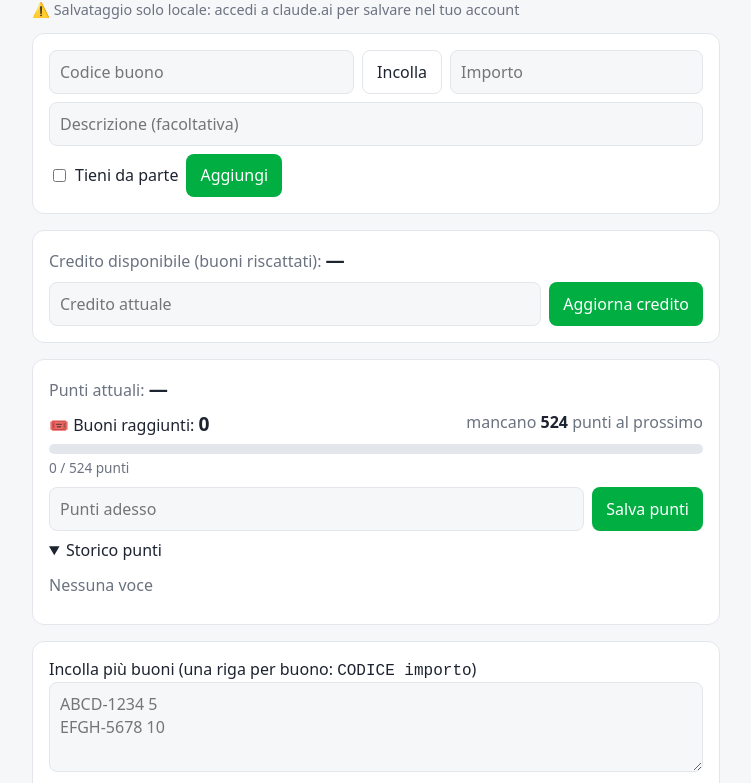
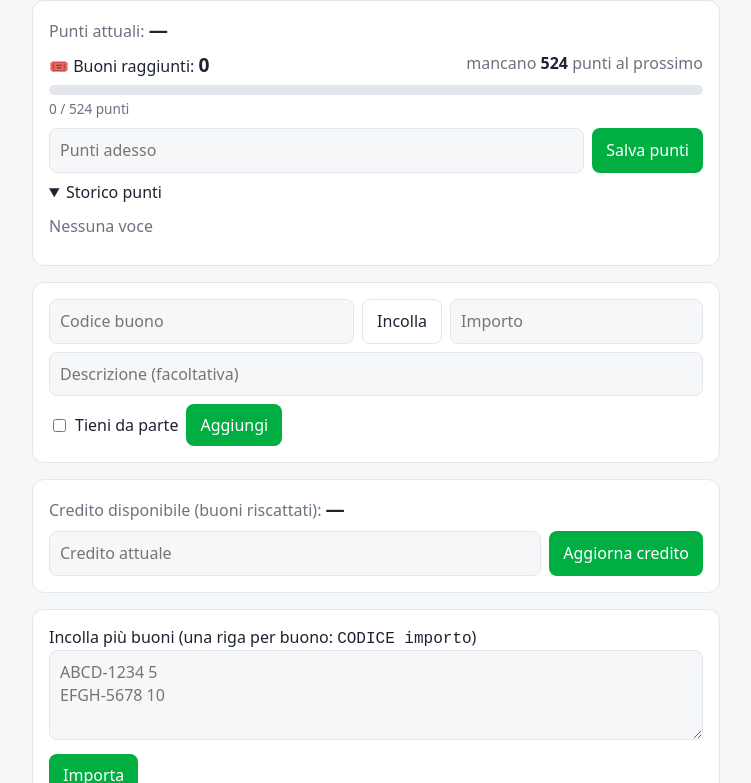
Before and after one commit to Kamizakinano/Vettorizza, a plain HTML site: page buoni/index.html in a window 1280 px wide. Shown: the part 63-846 px from the top of the page, without its empty margins (264-1015 px from the left). Drawn offline with Linux system fonts and the light colour scheme.

Commit message:
Sezione punti in cima, tolto avviso salvataggio
Co-Authored-By: Claude Opus 5.5 <noreply@anthropic.com>
Claude-Session: https://claude.ai/code/session_01EVxxsyV32M86cFfg5WZjiU

```diff
--- a/buoni/index.html
+++ b/buoni/index.html
@@ -33,7 +33,13 @@ li button{padding:6px 10px;font-size:.85rem}
 </head>
 <body><main>
 <h1>Buoni MakerWorld</h1>
-<p id="sync" style="color:var(--mut);margin:-8px 0 12px;font-size:.9rem">⚠️ Salvataggio solo locale: accedi a claude.ai per salvare nel tuo account</p>
+<p id="sync" style="color:var(--mut);margin:-8px 0 12px;font-size:.9rem"></p>
+<div class="card">
+ <div class="tot" style="margin-bottom:8px"><span>Punti attuali: <b id="pNow">—</b></span><span id="pDiff"></span></div>
+ <div id="pGoal" style="margin-bottom:10px"></div>
+ <form id="pf"><input id="pts" type="number" step="1" min="0" placeholder="Punti adesso" required style="flex:1 1 140px"><button>Salva punti</button></form>
+ <details open style="margin-top:8px"><summary>Storico punti</summary><ul id="pList"></ul></details>
+</div>
 <div class="card">
  <form id="f">
   <input id="code" placeholder="Codice buono" autocomplete="off" autocapitalize="characters" spellcheck="false">
@@ -47,12 +53,6 @@ li button{padding:6px 10px;font-size:.85rem}
 <div class="card">
  <div class="tot" style="margin-bottom:8px"><span>Credito disponibile (buoni riscattati): <b id="cNow">—</b></span><span id="cWhen"></span></div>
  <form id="cf"><input id="cred" type="text" inputmode="decimal" placeholder="Credito attuale" required style="flex:1 1 140px"><button>Aggiorna credito</button></form>
-</div>
-<div class="card">
- <div class="tot" style="margin-bottom:8px"><span>Punti attuali: <b id="pNow">—</b></span><span id="pDiff"></span></div>
- <div id="pGoal" style="margin-bottom:10px"></div>
- <form id="pf"><input id="pts" type="number" step="1" min="0" placeholder="Punti adesso" required style="flex:1 1 140px"><button>Salva punti</button></form>
- <details open style="margin-top:8px"><summary>Storico punti</summary><ul id="pList"></ul></details>
 </div>
 <div class="card">
  <label for="bulk">Incolla più buoni (una riga per buono: <code>CODICE importo</code>)</label>
```
